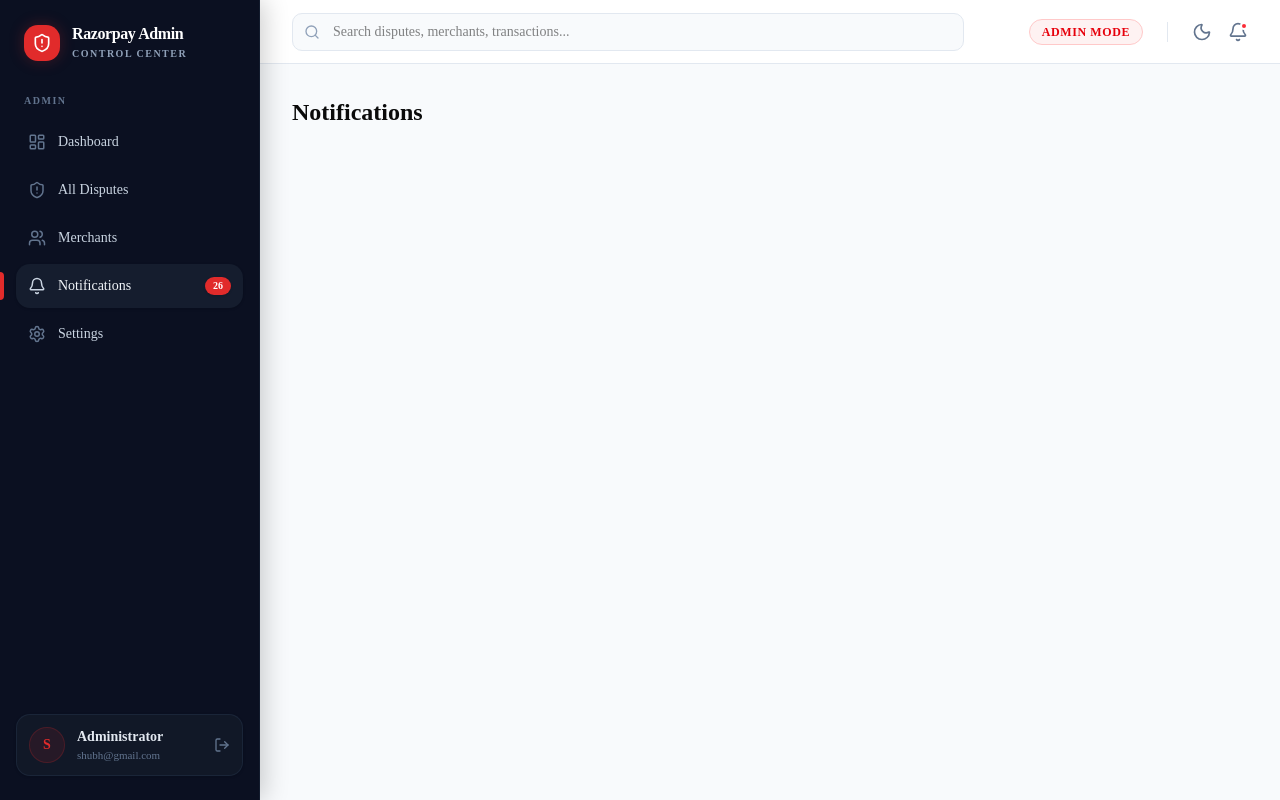
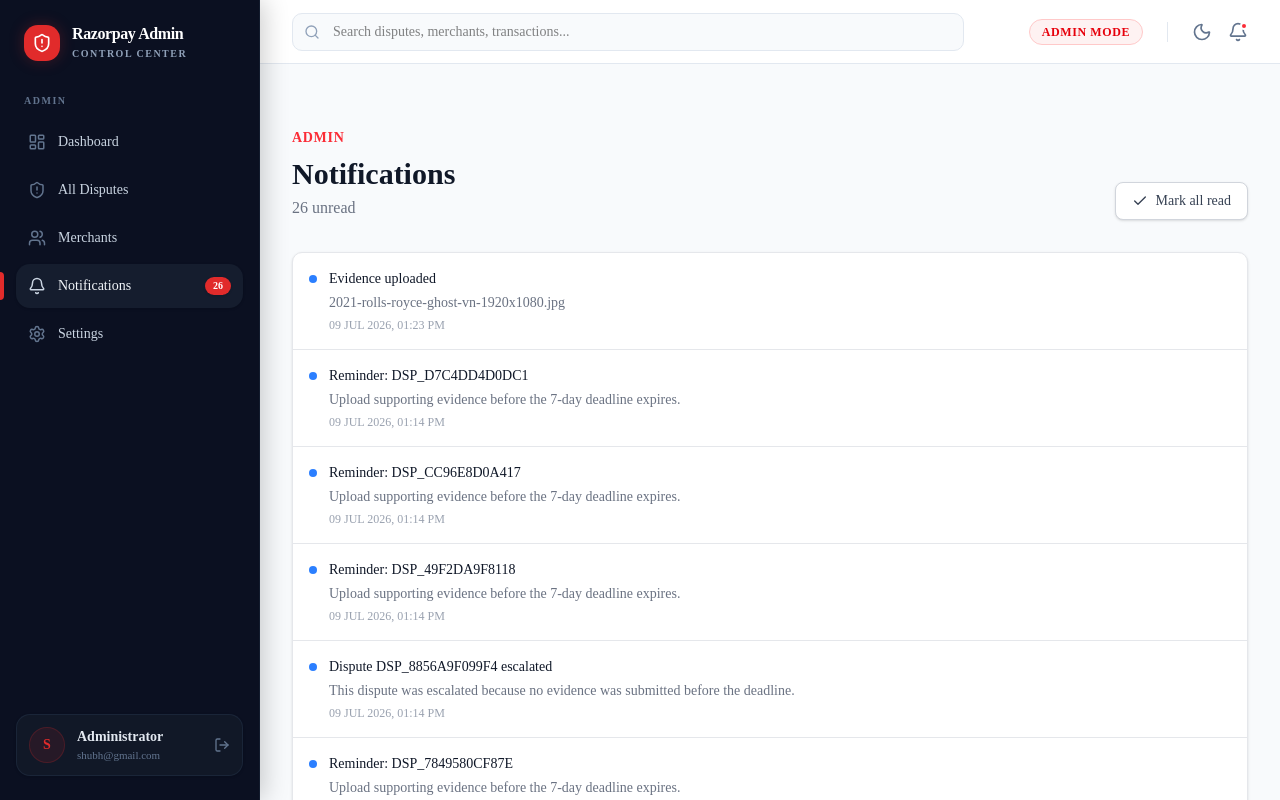
Before and after one commit to kalviumcommunity/S116-0726-Brainrot-Full-Stack-with-Nextjs-and-GCP-DisputeX, a Next.js app in the folder frontend/: page /admin/notifications in a window 1280 px wide. Shown: the top 800 px of the page. Built offline with nearby package versions, Linux system fonts and the light colour scheme.

Commit message:
Update admin UI notifications and settings

```diff
--- a/frontend/app/admin/notifications/page.tsx
+++ b/frontend/app/admin/notifications/page.tsx
@@ -1,5 +1,96 @@
 "use client";
 import AdminAppShell from "@/components/common/AdminAppShell";
+import { Check } from "lucide-react";
+
+const DUMMY_NOTIFICATIONS = [
+    {
+        title: "Evidence uploaded",
+        description: "2021-rolls-royce-ghost-vn-1920x1080.jpg",
+        time: "09 JUL 2026, 01:23 PM",
+        unread: true,
+    },
+    {
+        title: "Reminder: DSP_D7C4DD4D0DC1",
+        description: "Upload supporting evidence before the 7-day deadline expires.",
+        time: "09 JUL 2026, 01:14 PM",
+        unread: true,
+    },
+    {
+        title: "Reminder: DSP_CC96E8D0A417",
+        description: "Upload supporting evidence before the 7-day deadline expires.",
+        time: "09 JUL 2026, 01:14 PM",
+        unread: true,
+    },
+    {
+        title: "Reminder: DSP_49F2DA9F8118",
+        description: "Upload supporting evidence before the 7-day deadline expires.",
+        time: "09 JUL 2026, 01:14 PM",
+        unread: true,
+    },
+    {
+        title: "Dispute DSP_8856A9F099F4 escalated",
+        description: "This dispute was escalated because no evidence was submitted before the deadline.",
+        time: "09 JUL 2026, 01:14 PM",
+        unread: true,
+    },
+    {
+        title: "Reminder: DSP_7849580CF87E",
+        description: "Upload supporting evidence before the 7-day deadline expires.",
+        time: "09 JUL 2026, 01:14 PM",
+        unread: true,
+    },
+    {
+        title: "Reminder: DSP_0314918797A3",
+        description: "Upload supporting evidence before the 7-day deadline expires.",
+        time: "09 JUL 2026, 01:13 PM",
+        unread: true,
+    },
+    {
+        title: "Reminder: DSP_F671DA64D653",
+        description: "Upload supporting evidence before the 7-day deadline expires.",
+        time: "09 JUL 2026, 01:13 PM",
+        unread: true,
+    }
+];
+
 export default function AdminNotificationsPage() {
-    return <AdminAppShell><h1 className="text-2xl font-bold">Notifications</h1></AdminAppShell>;
+    return (
+        <AdminAppShell>
+            <div className="max-w-7xl mx-auto py-8">
+                <div className="flex justify-between items-end mb-8">
+                    <div>
+                        <div className="text-sm font-semibold text-gray-500 uppercase tracking-wider mb-2">
+                            <span className="text-red-500">ADMIN</span>
+                        </div>
+                        <h1 className="text-3xl font-bold text-gray-900 mb-1">Notifications</h1>
+                        <p className="text-gray-500">26 unread</p>
+                    </div>
+
+                    <button className="inline-flex items-center px-4 py-2 border border-gray-300 rounded-md shadow-sm text-sm font-medium text-gray-700 bg-white hover:bg-gray-50 focus:outline-none focus:ring-2 focus:ring-offset-2 focus:ring-blue-500">
+                        <Check className="h-4 w-4 mr-2" />
+                        Mark all read
+                    </button>
+                </div>
+
+                <div className="bg-white rounded-lg shadow-sm border border-gray-200">
+                    <div className="divide-y divide-gray-200">
+                        {DUMMY_NOTIFICATIONS.map((notification, index) => (
+                            <div key={index} className="p-4 hover:bg-gray-50 transition-colors flex items-start gap-3">
+                                <div className="mt-1.5 flex-shrink-0">
+                                    {notification.unread && (
+                                        <div className="w-2 h-2 rounded-full bg-blue-500"></div>
+                                    )}
+                                </div>
+                                <div>
+                                    <h3 className="text-sm font-medium text-gray-900">{notification.title}</h3>
+                                    <p className="text-sm text-gray-500 mt-1">{notification.description}</p>
+                                    <p className="text-xs text-gray-400 mt-1">{notification.time}</p>
+                                </div>
+                            </div>
+                        ))}
+                    </div>
+                </div>
+            </div>
+        </AdminAppShell>
+    );
 }
--- a/frontend/app/admin/settings/page.tsx
+++ b/frontend/app/admin/settings/page.tsx
@@ -1,5 +1,76 @@
 "use client";
 import AdminAppShell from "@/components/common/AdminAppShell";
+import { useState } from "react";
+
 export default function AdminSettingsPage() {
-    return <AdminAppShell><h1 className="text-2xl font-bold">Settings</h1></AdminAppShell>;
+    const [fullName, setFullName] = useState("yashu");
+    const [email, setEmail] = useState("yash@gmail.com");
+    const [password, setPassword] = useState("");
+
+    return (
+        <AdminAppShell>
+            <div className="max-w-7xl mx-auto py-8">
+                <div className="mb-8">
+                    <div className="text-sm font-semibold text-gray-500 uppercase tracking-wider mb-2">
+                        <span className="text-red-500">ADMIN</span>
+                    </div>
+                    <h1 className="text-3xl font-bold text-gray-900 mb-1">Settings</h1>
+                    <p className="text-gray-500">Manage your administrator profile</p>
+                </div>
+
+                <div className="bg-white rounded-xl shadow-sm border border-gray-200 p-8 max-w-2xl">
+                    <form className="space-y-6">
+                        <div>
+                            <label htmlFor="fullName" className="block text-sm font-medium text-gray-900 mb-2">
+                                Full name
+                            </label>
+                            <input
+                                type="text"
+                                id="fullName"
+                                value={fullName}
+                                onChange={(e) => setFullName(e.target.value)}
+                                className="block w-full px-4 py-3 border border-gray-200 rounded-lg text-gray-900 focus:outline-none focus:ring-2 focus:ring-blue-500 focus:border-transparent transition-shadow"
+                            />
+                        </div>
+
+                        <div>
+                            <label htmlFor="email" className="block text-sm font-medium text-gray-900 mb-2">
+                                Email
+                            </label>
+                            <input
+                                type="email"
+                                id="email"
+                                value={email}
+                                onChange={(e) => setEmail(e.target.value)}
+                                className="block w-full px-4 py-3 border border-gray-200 rounded-lg text-gray-900 focus:outline-none focus:ring-2 focus:ring-blue-500 focus:border-transparent transition-shadow"
+                            />
+                        </div>
+
+                        <div>
+                            <label htmlFor="password" className="block text-sm font-medium text-gray-900 mb-2">
+                                New password
+                            </label>
+                            <input
+                                type="password"
+                                id="password"
+                                placeholder="Leave blank to keep current"
+                                value={password}
+                                onChange={(e) => setPassword(e.target.value)}
+                                className="block w-full px-4 py-3 border border-gray-200 rounded-lg text-gray-900 placeholder-gray-400 focus:outline-none focus:ring-2 focus:ring-blue-500 focus:border-transparent transition-shadow"
+                            />
+                        </div>
+
+                        <div className="pt-2">
+                            <button
+                                type="button"
+                                className="inline-flex items-center px-6 py-3 border border-transparent text-sm font-medium rounded-lg shadow-sm text-white bg-indigo-500 hover:bg-indigo-600 focus:outline-none focus:ring-2 focus:ring-offset-2 focus:ring-indigo-500 transition-colors"
+                            >
+                                Save changes
+                            </button>
+                        </div>
+                    </form>
+                </div>
+            </div>
+        </AdminAppShell>
+    );
 }
```
